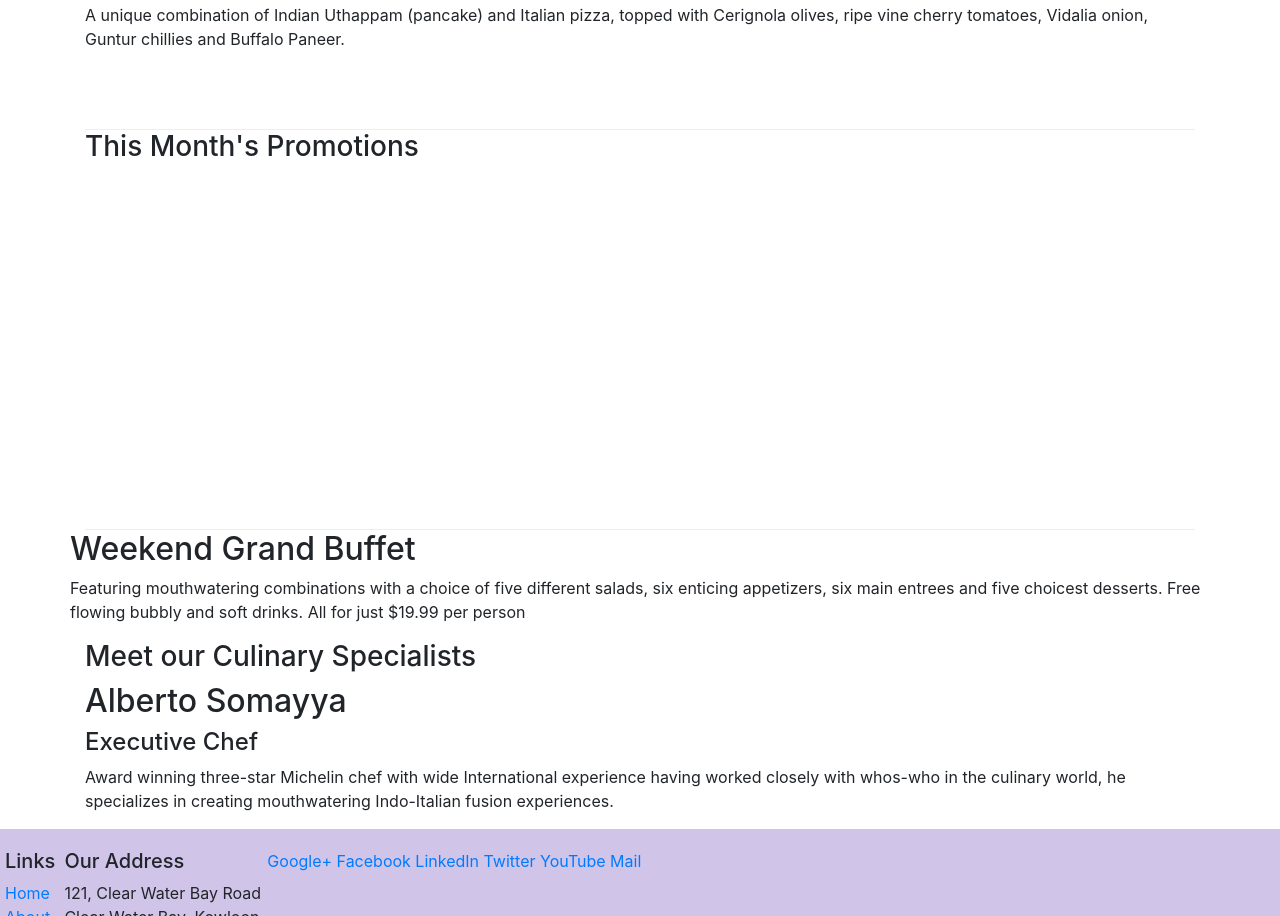
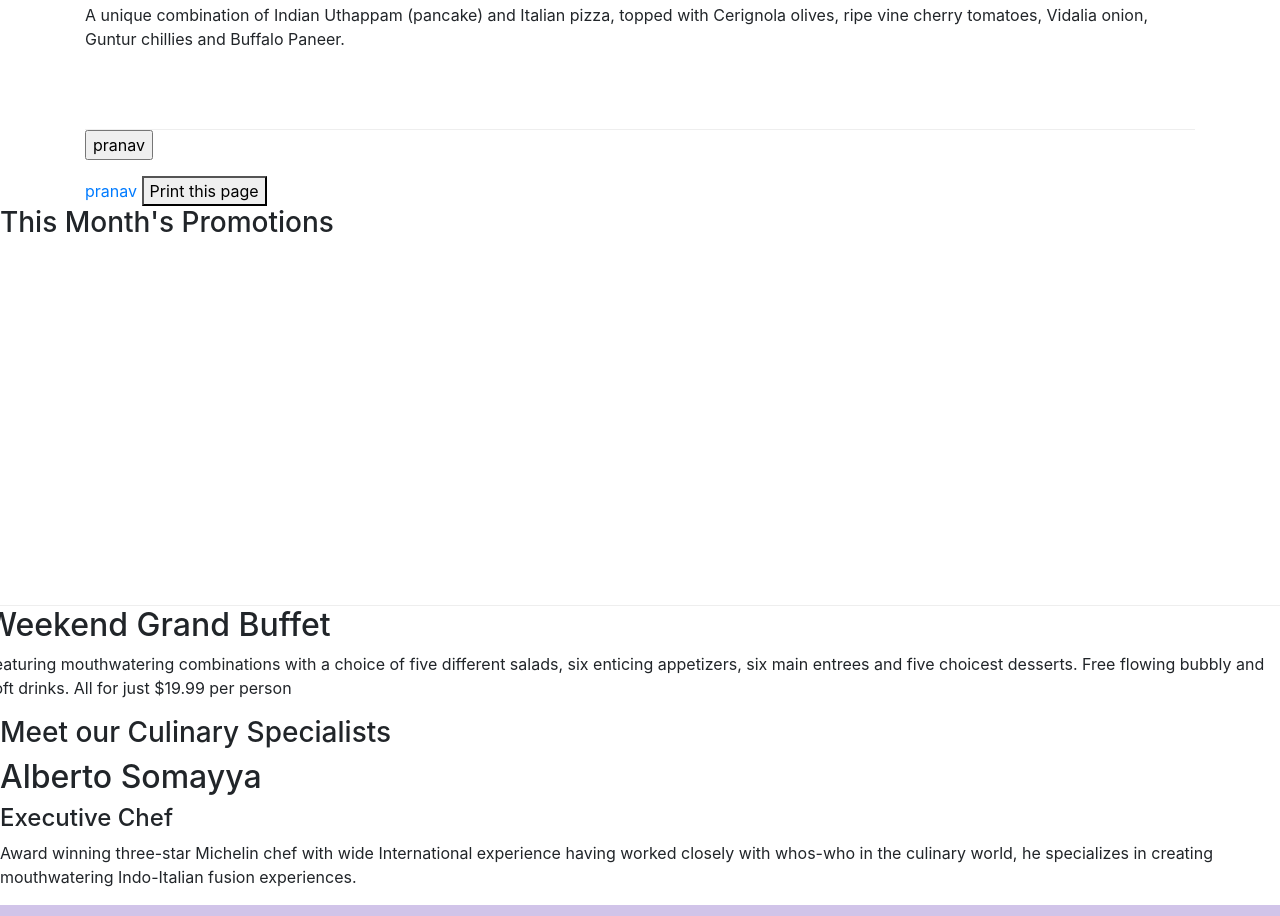
Before and after one commit to PranavHegde99/nodejs_coursera, a website: page Bootstrap4/conFusion/index.html in a window 1280 px wide. Shown: the part 554-1470 px from the top of the page. Drawn offline with nearby package versions, Linux system fonts and the light colour scheme.

Commit message:
function

```diff
--- a/Bootstrap4/conFusion/index.html
+++ b/Bootstrap4/conFusion/index.html
@@ -39,8 +39,15 @@
             </div>
         </div>
 
+<div>
+    <input type="button" value="pranav" onclick="click()" />
+    <p id="demo"></p>
+    <a href="css/first.html">pranav</a>
+    <button onclick="window.print()">Print this page</button>
+</div>
+</div>
+        <div>
 
-        <div>
             <div class="row row-content">
                 <h3>This Month's Promotions</h3>
             </div>
@@ -108,7 +115,11 @@
     <script src="node_modules/jquery/dist/jquery.slim.min.js"></script>
     <script src="node_modules/popper.js/dist/umd/popper.min.js"></script>
     <script src="node_modules/bootstrap/dist/js/bootstrap.min.js"></script>
-
+    <script>
+        function click(){
+            document.getElementById("demo").innerHTML = 5 + 6;
+        }
+    </script>
 
 </body>
 
```
Also changed, not shown: Bootstrap4/conFusion/css/first.html (added, +10 -0 lines).
